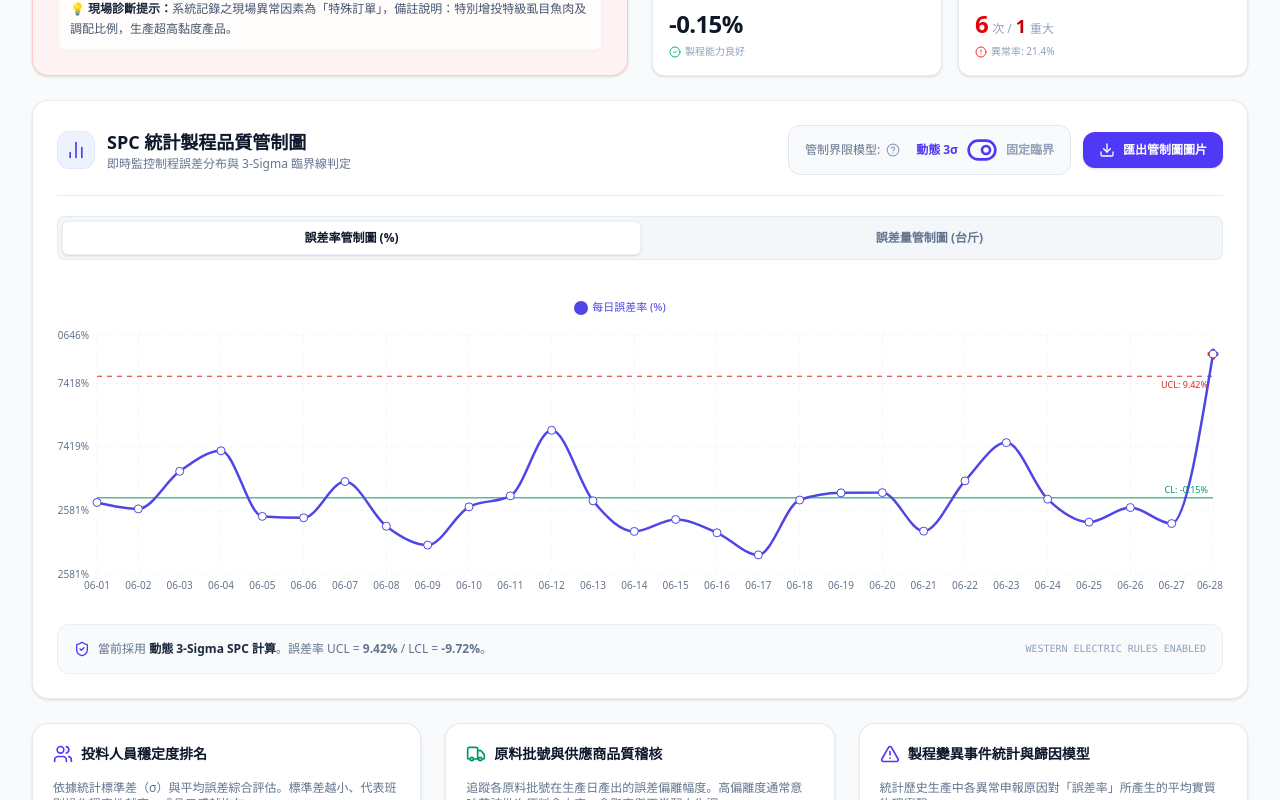
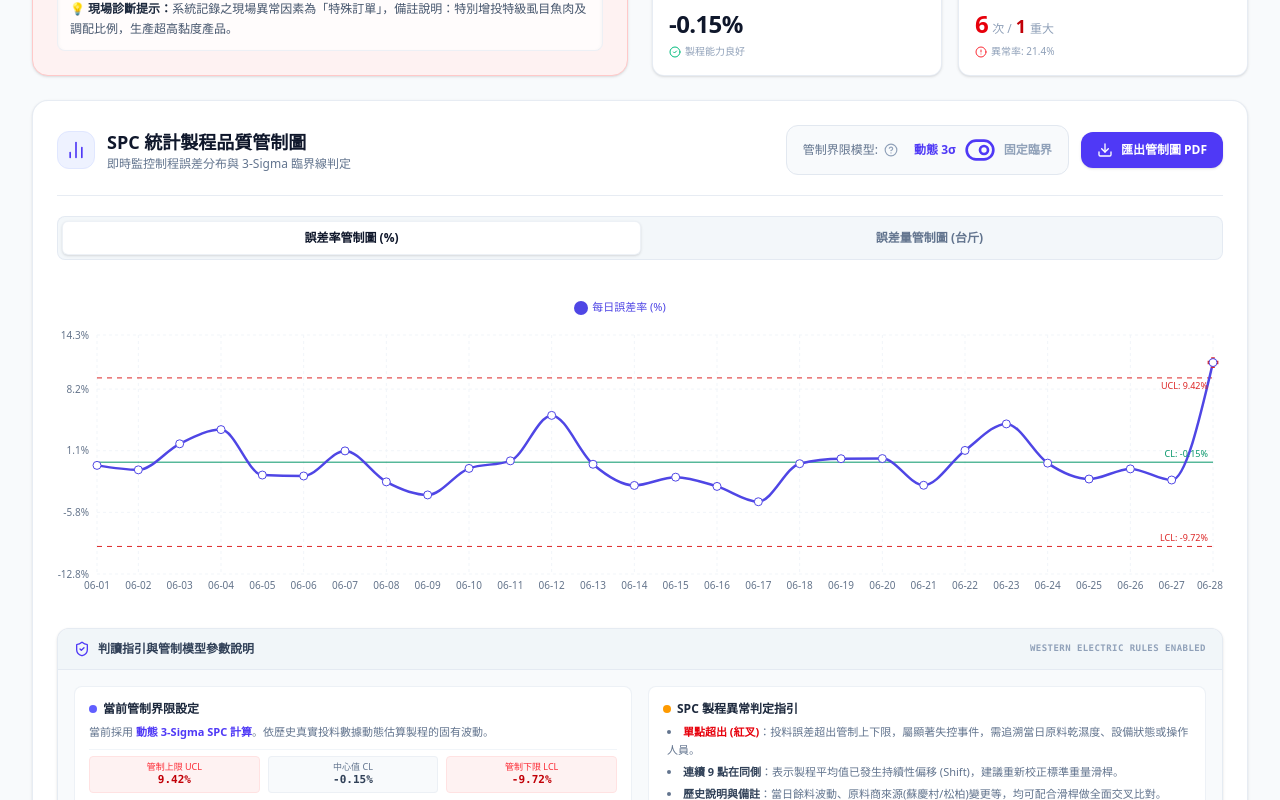
Before and after one commit to jiatang1603-byte/MFP_ProcessMonitor_AI, a React (Vite) app: page / in a window 1280 px wide. Shown: the part 460-1260 px from the top of the page. Built offline with nearby package versions, Linux system fonts and the light colour scheme; no server answers.

Commit message:
feat: upgrade SPC report export to PDF
Replace PNG export with PDF generation in SPCOverview to improve report formatting and document handling. Remove legacy GitHub Pages deployment configuration and base path settings.

```diff
--- a/src/components/SPCOverview.tsx
+++ b/src/components/SPCOverview.tsx
@@ -5,6 +5,7 @@
 
 import { useState, useMemo } from "react";
 import html2canvas from "html2canvas";
+import { jsPDF } from "jspdf";
 import { DailyRecord, SPCLimits } from "../types";
 import {
   ResponsiveContainer,
@@ -54,8 +55,8 @@ export default function SPCOverview({ records, selectedDate }: SPCOverviewProps)
   const [activeChartTab, setActiveChartTab] = useState<"rate" | "amount">("rate");
   const [isExporting, setIsExporting] = useState<boolean>(false);
 
-  // 匯出 PNG 圖片 (保留完整介面與文字)
-  const handleExportImage = async () => {
+  // 匯出 PDF 檔 (以畫面擷取並輸出成 PDF 形式，固定並保留完整介面與文字)
+  const handleExportPDF = async () => {
     setIsExporting(true);
 
     // 備份並清潔當前頁面所有的 <style> 標籤與禁用外置 <link> 樣式表，防止 html2canvas 解析時崩潰
@@ -168,13 +169,35 @@ export default function SPCOverview({ records, selectedDate }: SPCOverviewProps)
       });
 
       const imgData = canvas.toDataURL("image/png");
-      const link = document.createElement("a");
-      link.download = `SPC-品質管制圖-${activeChartTab === "rate" ? "誤差率" : "誤差量"}-${new Date().toISOString().split("T")[0]}.png`;
-      link.href = imgData;
-      link.click();
+      const pdf = new jsPDF({
+        orientation: "landscape",
+        unit: "mm",
+        format: "a4",
+      });
+
+      const pdfWidth = 297; // A4 橫向寬度 (mm)
+      const pdfHeight = 210; // A4 橫向高度 (mm)
+      const margin = 10;
+
+      const contentWidth = pdfWidth - 2 * margin;
+      const contentHeight = (canvas.height * contentWidth) / canvas.width;
+
+      // 適度調整高度，確保完美容納在單頁 A4
+      let renderWidth = contentWidth;
+      let renderHeight = contentHeight;
+      if (renderHeight > (pdfHeight - 2 * margin)) {
+        renderHeight = pdfHeight - 2 * margin;
+        renderWidth = (canvas.width * renderHeight) / canvas.height;
+      }
+
+      const xOffset = margin + (contentWidth - renderWidth) / 2;
+      const yOffset = margin + (pdfHeight - 2 * margin - renderHeight) / 2;
+
+      pdf.addImage(imgData, "PNG", xOffset, yOffset, renderWidth, renderHeight);
+      pdf.save(`SPC-品質管制圖-${activeChartTab === "rate" ? "誤差率" : "誤差量"}-${new Date().toISOString().split("T")[0]}.pdf`);
     } catch (error) {
-      console.error("Image export error:", error);
-      alert("匯出圖片時發生錯誤，請稍後重試。");
+      console.error("PDF export error:", error);
+      alert("匯出 PDF 時發生錯誤，請稍後重試。");
     } finally {
       // 絕對要回復原始 live document 標籤內容與狀態，避免影響原頁面呈現
       styleElements.forEach((el, idx) => {
@@ -262,6 +285,45 @@ export default function SPCOverview({ records, selectedDate }: SPCOverviewProps)
     });
   }, [records, activeLimits, useDynamicLimits, spcLimits]);
 
+  // 修正管制圖縱軸範圍，確保完整涵蓋所有數據點與 UCL / LCL 管制界限
+  const yAxisDomain = useMemo<[number, number]>(() => {
+    if (records.length === 0) {
+      return activeChartTab === "rate" ? [-6, 6] : [-60, 60];
+    }
+
+    if (activeChartTab === "rate") {
+      const rates = records.map((r) => r.errorRate);
+      const dataMin = Math.min(...rates, 0); // 確保 0 點在圖表中
+      const dataMax = Math.max(...rates, 0);
+      const limitsMin = activeLimits.lclRate;
+      const limitsMax = activeLimits.uclRate;
+
+      const overallMin = Math.min(dataMin, limitsMin);
+      const overallMax = Math.max(dataMax, limitsMax);
+      const diff = overallMax - overallMin;
+      const pad = Math.max(1.0, diff * 0.15); // 提供 15% 的上下安全緩衝，最少 1.0%
+      return [
+        Number((overallMin - pad).toFixed(2)),
+        Number((overallMax + pad).toFixed(2))
+      ];
+    } else {
+      const amounts = records.map((r) => r.errorAmount);
+      const dataMin = Math.min(...amounts, 0); // 確保 0 點在圖表中
+      const dataMax = Math.max(...amounts, 0);
+      const limitsMin = activeLimits.lclAmount;
+      const limitsMax = activeLimits.uclAmount;
+
+      const overallMin = Math.min(dataMin, limitsMin);
+      const overallMax = Math.max(dataMax, limitsMax);
+      const diff = overallMax - overallMin;
+      const pad = Math.max(10.0, diff * 0.15); // 提供 15% 的上下安全緩衝，最少 10斤
+      return [
+        Math.floor(overallMin - pad),
+        Math.ceil(overallMax + pad)
+      ];
+    }
+  }, [records, activeChartTab, activeLimits]);
+
   // 自訂 Tooltip
   const CustomTooltip = ({ active, payload }: any) => {
     if (active && payload && payload.length) {
@@ -319,15 +381,15 @@ export default function SPCOverview({ records, selectedDate }: SPCOverviewProps)
             </button>
           </div>
 
-          {/* 匯出管制圖圖片按鈕 */}
+          {/* 匯出管制圖 PDF 報表按鈕 */}
           <button
-            onClick={handleExportImage}
+            onClick={handleExportPDF}
             disabled={isExporting}
             className={`flex items-center gap-2 px-4 py-2.5 rounded-xl text-xs font-bold text-white bg-indigo-600 hover:bg-indigo-700 disabled:bg-slate-300 shadow-sm transition-all cursor-pointer`}
-            id="btn-export-image"
+            id="btn-export-pdf"
           >
             <Download className="w-4 h-4" />
-            {isExporting ? "匯出中..." : "匯出管制圖圖片"}
+            {isExporting ? "匯出中..." : "匯出管制圖 PDF"}
           </button>
         </div>
       </div>
@@ -376,8 +438,8 @@ export default function SPCOverview({ records, selectedDate }: SPCOverviewProps)
               fontSize={10}
               tickLine={false}
               axisLine={false}
-              domain={activeChartTab === "rate" ? ["dataMin - 1.5", "dataMax + 1.5"] : ["dataMin - 20", "dataMax + 20"]}
-              tickFormatter={(val) => (activeChartTab === "rate" ? `${val}%` : `${val}斤`)}
+              domain={yAxisDomain}
+              tickFormatter={(val) => (activeChartTab === "rate" ? `${Number(val).toFixed(1)}%` : `${Math.round(val)}斤`)}
             />
             <Tooltip content={<CustomTooltip />} />
             <Legend verticalAlign="top" height={36} iconType="circle" wrapperStyle={{ fontSize: 11, color: "#475569" }} />
@@ -459,23 +521,65 @@ export default function SPCOverview({ records, selectedDate }: SPCOverviewProps)
         </ResponsiveContainer>
       </div>
 
-      {/* 底部說明 */}
-      <div className="mt-5 p-4 bg-slate-50 border border-slate-200/60 rounded-xl flex items-center justify-between gap-4 text-xs text-slate-500">
-        <div className="flex items-center gap-2">
+      {/* 底部說明欄位與提示資訊 - 保留完整方框、欄位與文字，匯出 PDF 時完整保留 */}
+      <div className="mt-6 border border-slate-200/80 rounded-xl overflow-hidden shadow-sm bg-slate-50">
+        <div className="bg-slate-100/80 px-4 py-3 border-b border-slate-200/80 flex items-center justify-between">
+          <div className="flex items-center gap-2 text-xs font-bold text-slate-700">
             <ShieldCheck className="w-4 h-4 text-indigo-600 shrink-0" />
-          <span>
+            <span>判讀指引與管制模型參數說明</span>
+          </div>
+          <span className="text-[9px] text-slate-400 font-mono tracking-wider font-semibold">WESTERN ELECTRIC RULES ENABLED</span>
+        </div>
+
+        <div className="p-4 grid grid-cols-1 md:grid-cols-2 gap-4 text-xs text-slate-600 font-sans">
+          {/* 左側：管制界限 */}
+          <div className="bg-white p-3.5 rounded-lg border border-slate-200/60">
+            <h4 className="font-bold text-slate-800 mb-1.5 flex items-center gap-1.5">
+              <span className="w-2 h-2 rounded-full bg-indigo-500"></span>
+              當前管制界限設定
+            </h4>
+            <p className="text-slate-500 leading-relaxed mb-2 text-[11px]">
               {useDynamicLimits ? (
                 <>
-                當前採用 <strong className="text-slate-800">動態 3-Sigma SPC 計算</strong>。誤差率 UCL = <strong>{spcLimits.uclRate.toFixed(2)}%</strong> / LCL = <strong>{spcLimits.lclRate.toFixed(2)}%</strong>。
+                  當前採用 <strong className="text-indigo-600">動態 3-Sigma SPC 計算</strong>。依歷史真實投料數據動態估算製程的固有波動。
                 </>
               ) : (
                 <>
-                當前採用 <strong className="text-slate-800">固定規格臨界線</strong>。正常波動範圍設定於 <strong>±5% 誤差率 / ±50斤誤差量</strong>。
+                  當前採用 <strong className="text-emerald-600">固定規格臨界線</strong>。依生產管理規範之標準允收上限設定。
                 </>
               )}
-          </span>
+            </p>
+            <div className="grid grid-cols-3 gap-2 text-center text-[11px] pt-1.5 border-t border-slate-100 font-mono">
+              <div className="bg-red-50 text-red-700 p-1 rounded border border-red-100">
+                <span className="block text-[9px] text-red-500 font-sans">管制上限 UCL</span>
+                <strong>{activeChartTab === "rate" ? `${activeLimits.uclRate.toFixed(2)}%` : `${activeLimits.uclAmount.toFixed(1)}斤`}</strong>
               </div>
-        <span className="text-[10px] text-slate-400 font-mono hidden md:inline">WESTERN ELECTRIC RULES ENABLED</span>
+              <div className="bg-slate-50 text-slate-700 p-1 rounded border border-slate-200/50">
+                <span className="block text-[9px] text-slate-500 font-sans">中心值 CL</span>
+                <strong>{activeChartTab === "rate" ? `${activeLimits.meanRate.toFixed(2)}%` : `${activeLimits.meanAmount.toFixed(1)}斤`}</strong>
+              </div>
+              <div className="bg-red-50 text-red-700 p-1 rounded border border-red-100">
+                <span className="block text-[9px] text-red-500 font-sans">管制下限 LCL</span>
+                <strong>{activeChartTab === "rate" ? `${activeLimits.lclRate.toFixed(2)}%` : `${activeLimits.lclAmount.toFixed(1)}斤`}</strong>
+              </div>
+            </div>
+          </div>
+
+          {/* 右側：判讀指引 */}
+          <div className="bg-white p-3.5 rounded-lg border border-slate-200/60 flex flex-col justify-between">
+            <div>
+              <h4 className="font-bold text-slate-800 mb-1.5 flex items-center gap-1.5">
+                <span className="w-2 h-2 rounded-full bg-amber-500"></span>
+                SPC 製程異常判定指引
+              </h4>
+              <ul className="space-y-1 text-[11px] text-slate-500 list-disc list-inside leading-relaxed pl-1">
+                <li><strong className="text-red-600">單點超出 (紅叉)</strong>：投料誤差超出管制上下限，屬顯著失控事件，需追溯當日原料乾濕度、設備狀態或操作人員。</li>
+                <li><strong className="text-slate-700">連續 9 點在同側</strong>：表示製程平均值已發生持續性偏移 (Shift)，建議重新校正標準重量滑桿。</li>
+                <li><strong className="text-slate-700">歷史說明與備註</strong>：當日餘料波動、原料商來源(蘇慶村/松柏)變更等，均可配合滑桿做全面交叉比對。</li>
+              </ul>
+            </div>
+          </div>
+        </div>
       </div>
     </div>
   );
--- a/vite.config.ts
+++ b/vite.config.ts
@@ -5,7 +5,6 @@ import {defineConfig} from 'vite';
 
 export default defineConfig(() => {
   return {
-    base: '/MFP_ProcessMonitor_AI/',
     plugins: [react(), tailwindcss()],
     resolve: {
       alias: {
```
Lines whose indentation alone changed are shown as unchanged.
